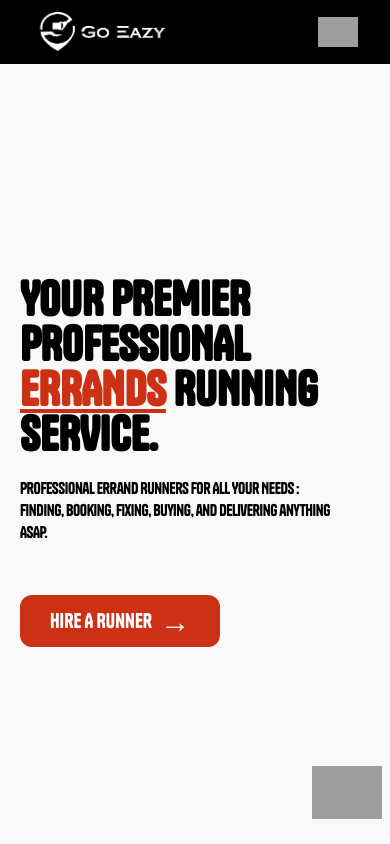
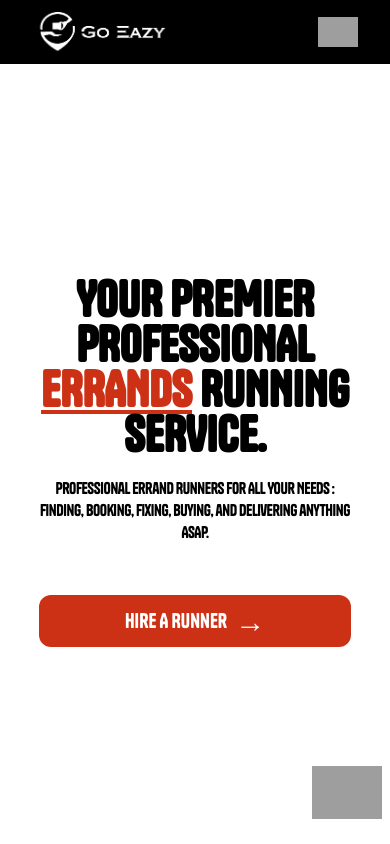
Before and after one commit to Winterson-Islary/static-site-for-fren, a React (Vite) app: page / in a window 390 px wide. Shown: the top 844 px of the page. Built offline with nearby package versions, Linux system fonts and the light colour scheme; grey boxes are pictures that could not be loaded; a web font is replaced by a local one.

Commit message:
fix: hero-section font-size correction

```diff
--- a/src/components/MessageUs.tsx
+++ b/src/components/MessageUs.tsx
@@ -1,14 +1,14 @@
 function MessageUs() {
 	return (
-		<main className="flex items-end gap-[5rem]">
+		<main className="flex justify-center md:justify-start w-full">
 			<a
 				href="https://api.whatsapp.com/send/?phone=971508211455&text=Hey+there%21+%0AI+need+your+help+to+run+some+errands%2E+&app_absent=0"
 				target="_blank"
 				rel="noreferrer"
-				className="w-[200px] md:w-[250px]"
+				className="w-full sm:w-[250px]"
 			>
 				<div className="w-full flex">
-					<div className="bg-[#cc3115] flex items-center w-[200px] md:w-[250px] rounded-xl p-2 justify-center gap-2 hover:bg-black  hover:cursor-pointer  duration-500 ease-in-out select-none">
+					<div className="w-full bg-[#cc3115] flex items-center rounded-xl p-2 justify-center gap-2 hover:bg-black  hover:cursor-pointer  duration-500 ease-in-out select-none">
 						<span className="text-white font-tanker text-xl md:text-2xl flex items-center justify-center gap-2">
 							Hire A Runner{" "}
 							<span className="text-3xl">&rarr;</span>
--- a/src/pages/Home.tsx
+++ b/src/pages/Home.tsx
@@ -41,9 +41,9 @@ const Home = () => {
 		<>
 			<div
 				id="hero-section"
-				className="relative h-screen flex w-full bg-[#f9f9f9]"
+				className="relative h-screen flex w-full 2xl:w-[80%] mx-auto"
 			>
-				<section className="flex flex-col text-black h-full w-[80%] xl:w-[50%] 2xl:w-[60%]  ml-5 md:ml-10 2xl:ml-32 sm:ml-[5rem] md:px-8 justify-center text-left z-10">
+				<section className="flex flex-col text-black h-full w-[80%] xl:w-[50%] 2xl:w-[60%] mx-auto md:ml-10 2xl:ml-32 sm:ml-[5rem] md:px-8 justify-center text-left z-10">
 					<motion.span
 						variants={fadeInAnimationVariants}
 						initial="initial"
@@ -51,7 +51,7 @@ const Home = () => {
 						viewport={{
 							once: true,
 						}}
-						className=" font-tanker font-black text-[2.9rem] leading-[2.8rem] md:text-7xl  2xl:text-8xl"
+						className=" font-tanker font-black text-5xl sm:text-6xl text-center md:text-left leading-[2.8rem] md:text-7xl  2xl:text-8xl"
 					>
 						<span className="">YOUR PREMIER PROFESSIONAL</span>{" "}
 						<span className="underline text-[#cc3115]">
@@ -68,8 +68,8 @@ const Home = () => {
 						}}
 						className="font-thin py-5 md:text-xl xl:text-3xl"
 					>
-						<p className="tracking-tight leading-snug text-background font-tanker">
-							<span className="text-black">
+						<p className="tracking-tight text-center md:text-left leading-snug text-background font-tanker">
+							<span className="text-black md:text-xl">
 								Professional Errand Runners for All Your Needs :
 								Finding, Booking, Fixing, Buying, and Delivering
 								anything ASAP.
@@ -83,7 +83,7 @@ const Home = () => {
 						viewport={{
 							once: true,
 						}}
-						className="relative top-[2rem]"
+						className="relative top-[2rem] w-full"
 					>
 						<MessageUs />
 					</motion.span>
```
